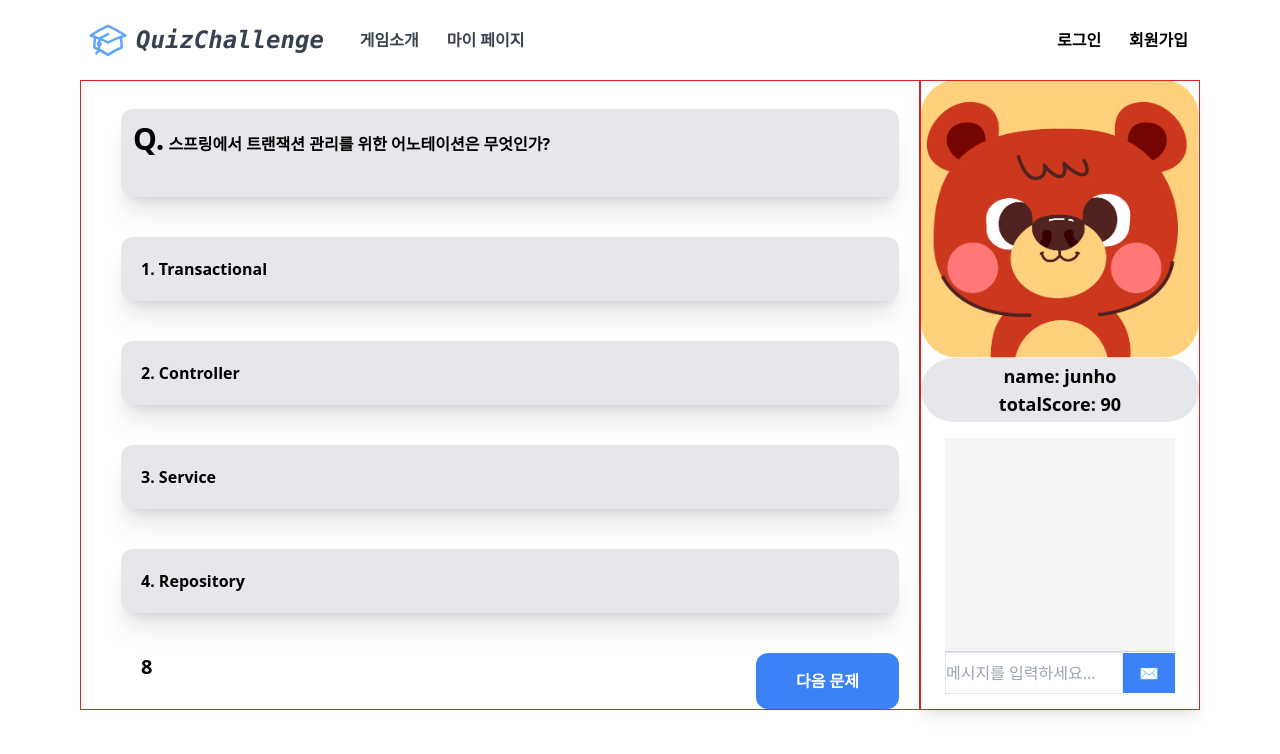
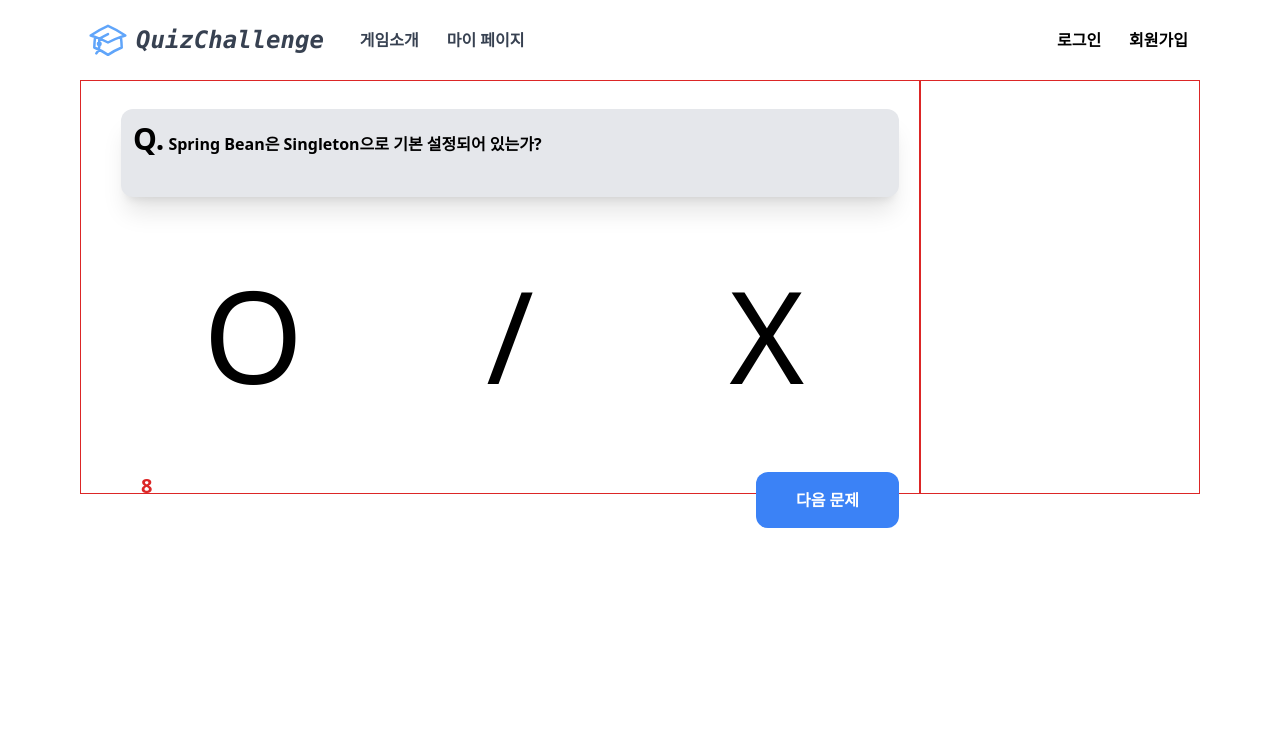
Before and after one commit to 0320kangk/quiz_challenge_front, a Vue app: page /test in a window 1280 px wide. Both pictures are taken after a click on the button "게임 시작". Shown: the top 754 px of the page. Built offline with nearby package versions, Linux system fonts and the light colour scheme.

Commit message:
타이머 글자 색, 메시지 창 제거

```diff
--- a/src/components/views/SingleGame.vue
+++ b/src/components/views/SingleGame.vue
@@ -34,14 +34,14 @@
         class="col-span-12 sm:col-span-9 border border-red-600"
       >
         <!-- 게임 문제  -->
-        <div v-if="currentQuizIndex < quizQuestions.length">
+        <div class="sm:h-full" v-if="currentQuizIndex < quizQuestions.length">
           <div
             class="ml-10 mr-5 mt-7 p-3 pb-10 bg-gray-200 rounded-xl font-bold shadow-xl"
           >
             <span class="text-3xl">Q.</span>
             {{ quizQuestions[currentQuizIndex].question }}
           </div>
-          <div v-if="isChoice5Quiz()">
+          <div v-if="isChoice4Quiz()">
             <div
               v-for="(option, i) in quizQuestions[currentQuizIndex].options"
               :key="i"
@@ -51,14 +51,17 @@
                 'bg-yellow-200': selectedAnswerIndex === i,
                 'bg-gray-200': selectedAnswerIndex !== i,
               }"
-              class="ml-10 mr-5 my-10 p-5 cursor-pointer bg-gray-200 rounded-xl font-bold shadow-xl"
+              class="ml-10 mr-5 my-7 p-3 cursor-pointer bg-gray-200 rounded-xl font-bold shadow-xl"
             >
               {{ i + 1 }}. {{ option }}
             </div>
           </div>
 
           <!-- OX 퀴즈 문제 형식 -->
-          <div v-else class="ml-10 mr-5 mt-7 p-3 pb-10 grid grid-cols-3 gap-4">
+          <div
+            v-else
+            class="sm:h-3/5 ml-10 mr-5 mt-7 p-3 pb-10 grid grid-cols-3 gap-4"
+          >
             <div class="p-4 flex items-center justify-center">
               <p
                 @click="changeselectedAnswerIndex(0)"
@@ -71,7 +74,7 @@
             <div class="p-4 flex items-center justify-center">
               <p class="text-9xl">/</p>
             </div>
-            <div class="p-4">
+            <div class="p-4 flex items-center justify-center">
               <p
                 @click="changeselectedAnswerIndex(1)"
                 :class="{ 'text-yellow-300': selectedAnswerIndex === 1 }"
@@ -83,7 +86,7 @@
           </div>
 
           <div class="flex justify-between">
-            <div class="text-xl ml-10 text-black font-bold px-5">
+            <div class="text-xl ml-10 text-red-600 font-bold px-5">
               {{ timer }}
             </div>
             <div
@@ -98,70 +101,7 @@
       <div
         v-if="gameStarted"
         class="col-span-12 sm:col-span-3 border border-red-600 flex justify-center"
-      >
-        <div class="max-w-sm rounded overflow-hidden shadow-lg">
-          <img
-            class="w-full"
-            src="../../assets/character/bear.png"
-            alt="Sunset in the mountains"
-          />
-          <div
-            class="font-bold text-lg text-center bg-gray-200 rounded-full px-3 py-1"
-          >
-            name: junho <br />
-            totalScore: 90
-          </div>
-          <div class="px-6 pt-4 pb-2">
-            <div class="h-64 bg-gray-100 flex flex-col justify-between">
-              <!-- 채팅창 메시지 영역 -->
-              <div
-                ref="messageContainer"
-                class="flex-grow px-4 py-8 overflow-y-auto"
-              >
-                <!-- 메시지 -->
-                <div
-                  v-for="(message, index) in messages"
-                  :key="index"
-                  class="mb-4"
-                >
-                  <!-- 메시지 내용 -->
-                  <div v-if="message.isSent" class="flex justify-end">
-                    <div
-                      class="max-w-xs px-4 py-2 bg-blue-500 text-white rounded-lg"
-                    >
-                      {{ message.content }}
-                    </div>
-                  </div>
-                  <div v-else class="flex">
-                    <div
-                      class="max-w-xs px-4 py-2 bg-white border border-gray-300 rounded-lg"
-                    >
-                      {{ message.content }}
-                    </div>
-                  </div>
-                </div>
-              </div>
-
-              <!-- 채팅 입력창 -->
-              <div class="flex items-center bg-white border-t border-gray-300">
-                <input
-                  type="text"
-                  v-model="newMessage"
-                  @keyup.enter="sendMessage"
-                  placeholder="메시지를 입력하세요..."
-                  class="w-full py-2 border focus:outline-none focus:border-blue-500"
-                />
-                <button
-                  @click="sendMessage"
-                  class="px-4 py-2 text-white bg-blue-500 hover:bg-blue-600 focus:outline-none"
-                >
-                  ✉
-                </button>
-              </div>
-            </div>
-          </div>
-        </div>
-      </div>
+      ></div>
     </div>
   </div>
 </template>
@@ -194,8 +134,7 @@ export default {
   data() {
     return {
       //문제 항목 클릭 여부
-      messages: [], // 채팅 메시지를 저장할 배열
-      newMessage: "", // 입력된 새로운 메시지
+
       loading: false,
       gameStarted: false,
       quizQuestions: [],
@@ -209,8 +148,12 @@ export default {
   },
   async mounted() {
     // 두 비동기 함수 호출 및 결과를 기다림
-    const choiceQuestionPromise = this.requestQuizQuestion("CHOICE_5");
-    const oxQuestionPromise = this.requestQuizQuestion("OX");
+    const choiceQuestionPromise = this.requestQuizQuestion(
+      this.$store.getters.getChoice_4
+    );
+    const oxQuestionPromise = this.requestQuizQuestion(
+      this.$store.getters.getOX
+    );
     try {
       // 두 Promise가 모두 완료될 때까지 기다림
       const [choiceQuestion, oxQuestion] = await Promise.all([
@@ -340,9 +283,12 @@ export default {
     changeselectedAnswerIndex(selectedAnswerIndex) {
       this.selectedAnswerIndex = selectedAnswerIndex;
     },
-    isChoice5Quiz() {
+    isChoice4Quiz() {
       const quizType = this.quizQuestions[this.currentQuizIndex].quizType;
-      return quizType === this.$store.getters.getChoice_5;
+      console.log(quizType === this.$store.getters.getChoice_4);
+      console.log(quizType);
+      console.log(this.$store.getters.getChoice_4);
+      return quizType === this.$store.getters.getChoice_4;
     },
     sendMessage() {
       if (this.newMessage.trim() !== "") {
--- a/src/components/views/Test.vue
+++ b/src/components/views/Test.vue
@@ -21,20 +21,19 @@
           </div>
         </div>
       </div>
-
       <div
         v-if="gameStarted"
         class="col-span-12 sm:col-span-9 border border-red-600"
       >
         <!-- 게임 문제  -->
-        <div v-if="currentQuizIndex < quizQuestions.length">
+        <div class="sm:h-full" v-if="currentQuizIndex < quizQuestions.length">
           <div
             class="ml-10 mr-5 mt-7 p-3 pb-10 bg-gray-200 rounded-xl font-bold shadow-xl"
           >
             <span class="text-3xl">Q.</span>
             {{ quizQuestions[currentQuizIndex].question }}
           </div>
-          <div v-if="isChoice5Quiz()">
+          <div v-if="isChoice4Quiz()">
             <div
               v-for="(option, i) in quizQuestions[currentQuizIndex].options"
               :key="i"
@@ -44,14 +43,17 @@
                 'bg-yellow-200': selectedAnswerIndex === i,
                 'bg-gray-200': selectedAnswerIndex !== i,
               }"
-              class="ml-10 mr-5 my-10 p-5 cursor-pointer bg-gray-200 rounded-xl font-bold shadow-xl"
+              class="ml-10 mr-5 my-10 p-3 cursor-pointer bg-gray-200 rounded-xl font-bold shadow-xl"
             >
               {{ i + 1 }}. {{ option }}
             </div>
           </div>
 
           <!-- OX 퀴즈 문제 형식 -->
-          <div v-else class="ml-10 mr-5 mt-7 p-3 pb-10 grid grid-cols-3 gap-4">
+          <div
+            v-else
+            class="sm:h-3/5 ml-10 mr-5 mt-7 p-3 pb-10 grid grid-cols-3 gap-4"
+          >
             <div class="p-4 flex items-center justify-center">
               <p
                 @click="changeselectedAnswerIndex(0)"
@@ -64,7 +66,7 @@
             <div class="p-4 flex items-center justify-center">
               <p class="text-9xl">/</p>
             </div>
-            <div class="p-4">
+            <div class="p-4 flex items-center justify-center">
               <p
                 @click="changeselectedAnswerIndex(1)"
                 :class="{ 'text-yellow-300': selectedAnswerIndex === 1 }"
@@ -76,7 +78,7 @@
           </div>
 
           <div class="flex justify-between">
-            <div class="text-xl ml-10 text-black font-bold px-5">
+            <div class="text-xl ml-10 text-red-600 font-bold px-5">
               {{ timer }}
             </div>
             <div
@@ -91,70 +93,7 @@
       <div
         v-if="gameStarted"
         class="col-span-12 sm:col-span-3 border border-red-600 flex justify-center"
-      >
-        <div class="max-w-sm rounded overflow-hidden shadow-lg">
-          <img
-            class="w-full"
-            src="../../assets/character/bear.png"
-            alt="Sunset in the mountains"
-          />
-          <div
-            class="font-bold text-lg text-center bg-gray-200 rounded-full px-3 py-1"
-          >
-            name: junho <br />
-            totalScore: 90
-          </div>
-          <div class="px-6 pt-4 pb-2">
-            <div class="h-64 bg-gray-100 flex flex-col justify-between">
-              <!-- 채팅창 메시지 영역 -->
-              <div
-                ref="messageContainer"
-                class="flex-grow px-4 py-8 overflow-y-auto"
-              >
-                <!-- 메시지 -->
-                <div
-                  v-for="(message, index) in messages"
-                  :key="index"
-                  class="mb-4"
-                >
-                  <!-- 메시지 내용 -->
-                  <div v-if="message.isSent" class="flex justify-end">
-                    <div
-                      class="max-w-xs px-4 py-2 bg-blue-500 text-white rounded-lg"
-                    >
-                      {{ message.content }}
-                    </div>
-                  </div>
-                  <div v-else class="flex">
-                    <div
-                      class="max-w-xs px-4 py-2 bg-white border border-gray-300 rounded-lg"
-                    >
-                      {{ message.content }}
-                    </div>
-                  </div>
-                </div>
-              </div>
-
-              <!-- 채팅 입력창 -->
-              <div class="flex items-center bg-white border-t border-gray-300">
-                <input
-                  type="text"
-                  v-model="newMessage"
-                  @keyup.enter="sendMessage"
-                  placeholder="메시지를 입력하세요..."
-                  class="w-full py-2 border focus:outline-none focus:border-blue-500"
-                />
-                <button
-                  @click="sendMessage"
-                  class="px-4 py-2 text-white bg-blue-500 hover:bg-blue-600 focus:outline-none"
-                >
-                  ✉
-                </button>
-              </div>
-            </div>
-          </div>
-        </div>
-      </div>
+      ></div>
     </div>
   </div>
 </template>
@@ -187,29 +126,29 @@ export default {
   data() {
     return {
       //문제 항목 클릭 여부
-      messages: [], // 채팅 메시지를 저장할 배열
-      newMessage: "", // 입력된 새로운 메시지
+
       gameStarted: false,
       quizQuestions: [
+        {
+          question: "Spring Bean은 Singleton으로 기본 설정되어 있는가?",
+          options: ["O", "X"],
+          answer: "O",
+          quizType: "OX",
+        },
         {
           question: "스프링에서 트랜잭션 관리를 위한 어노테이션은 무엇인가?",
           options: ["Transactional", "Controller", "Service", "Repository"],
           answer: "0",
-          quizType: "CHOICE_5",
+          quizType: "CHOICE_4",
         },
         {
           question:
             "Spring Boot에서 내장 서버로 사용되는 서블릿 컨테이너는 무엇인가요?",
           options: ["Tomcat", "Jetty", "Undertow", "WebLogic", "WildFly"],
           answer: "0",
-          quizType: "CHOICE_5",
+          quizType: "CHOICE_4",
         },
-        {
-          question: "Spring Bean은 Singleton으로 기본 설정되어 있는가?",
-          options: ["O", "X"],
-          answer: "O",
-          quizType: "OX",
-        },
+
         // 다른 퀴즈 추가
       ],
       currentQuizIndex: 0,
@@ -289,9 +228,9 @@ export default {
     changeselectedAnswerIndex(selectedAnswerIndex) {
       this.selectedAnswerIndex = selectedAnswerIndex;
     },
-    isChoice5Quiz() {
+    isChoice4Quiz() {
       const quizType = this.quizQuestions[this.currentQuizIndex].quizType;
-      return quizType === this.$store.getters.getChoice_5;
+      return quizType === this.$store.getters.getChoice_4;
     },
     sendMessage() {
       if (this.newMessage.trim() !== "") {
--- a/src/store/index.js
+++ b/src/store/index.js
@@ -9,7 +9,11 @@ const store = createStore({
     auth,
     quiz,
   },
-  plugins: [createPersistedState()],
+  plugins: [
+    createPersistedState({
+      paths: ['auth'], // auth 모듈만 persist 적용
+    }),
+  ],
 });
 
 axios.interceptors.request.use(
--- a/src/store/quiz.js
+++ b/src/store/quiz.js
@@ -1,9 +1,9 @@
 const state = {
-    quizType : ["CHOICE_5", "OX"],
+    quizType : ["CHOICE_4", "OX"],
     oxMap: { 0: "O", 1: "X" },
 }
 const getters = {
-    getChoice_5(state) {
+    getChoice_4(state) {
       return state.quizType[0];
     },
     getOX(state) {
```
